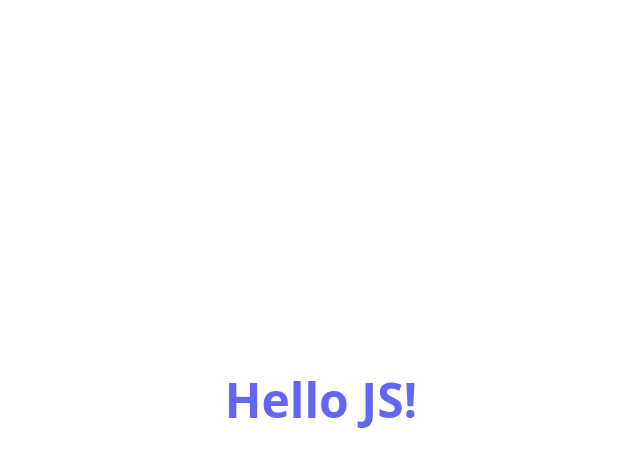
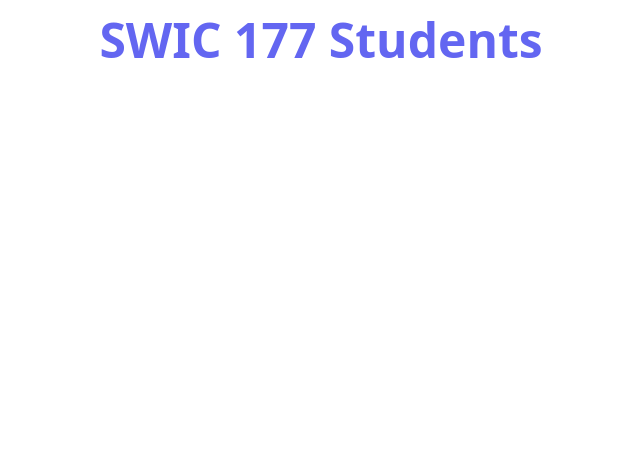
Before and after one commit to Zack338/student-cards, a website built with Vite: page index.html in a window 1280 px wide. Shown: the whole page, without its empty margins (319-959 px from the left). Built offline with nearby package versions, Linux system fonts and the light colour scheme.

Commit message:
Update heading

```diff
--- a/index.html
+++ b/index.html
@@ -10,12 +10,11 @@
     <link rel="stylesheet" href="./styles.css" />
   </head>
 
-  <!-- TODO: Do what must be done! -->
-  <body class="flex min-h-screen items-center justify-center">
+  <body class="flex items-center justify-center">
     <h1
       class="m-4 text-2xl font-extrabold text-indigo-500 sm:text-3xl md:text-4xl lg:text-5xl"
     >
-      Hello JS!
+      SWIC 177 Students
     </h1>
 
     <script type="module" src="./src/main.js"></script>
```
